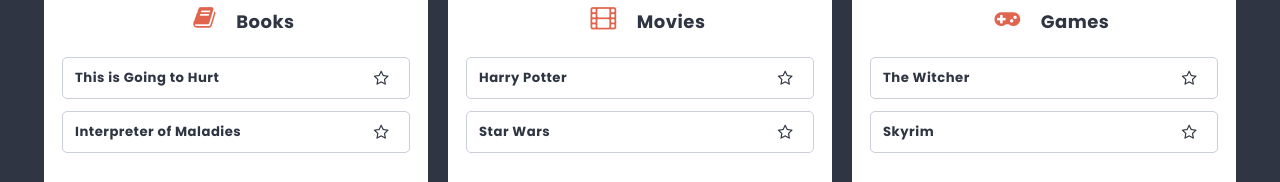
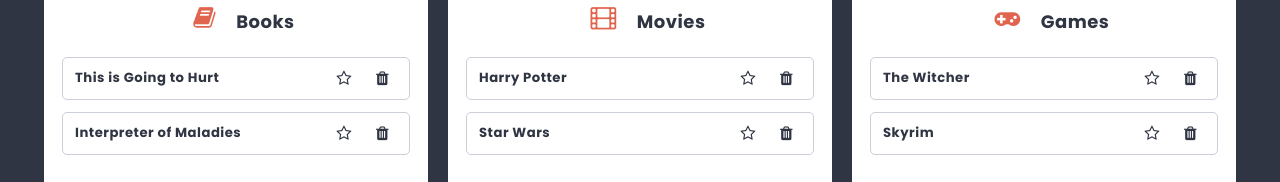
Before and after one commit to olkaman/First-React-App, a React (Create React App) app: page /list/1 in a window 1280 px wide. Shown: the part 410-592 px from the top of the page. Built offline with nearby package versions, Linux system fonts and the light colour scheme.

Commit message:
Add romove card feature

```diff
--- a/src/components/Card/Card.js
+++ b/src/components/Card/Card.js
@@ -1,26 +1,37 @@
 import styles from './Card.module.scss';
 import clsx from 'clsx';
 import { useDispatch } from 'react-redux';
-import { toggleCardFavorite } from '../../redux/cardsRedux';
+import { toggleCardFavorite, removeCard } from '../../redux/cardsRedux';
 
 const Card = ({ id, title, favorite }) => {
   const dispatch = useDispatch();
 
-  const handleClick = (cardId) => {
+  const toggleFavorite = (cardId) => {
     dispatch(toggleCardFavorite(cardId));
+  };
+
+  const removeThisCard = (cardId) => {
+    console.log(cardId);
+    dispatch(removeCard(cardId));
   };
 
   return (
     <li className={styles.card}>
       {title}
+      <div>
         <span
-        onClick={() => handleClick(id)}
+          onClick={() => toggleFavorite(id)}
           className={clsx(
             styles.icon,
             favorite && styles.active,
             ' fa fa-star-o'
           )}
         ></span>
+        <span
+          onClick={() => removeThisCard(id)}
+          className={clsx(styles.icon, ' fa fa-trash')}
+        ></span>
+      </div>
     </li>
   );
 };
--- a/src/redux/cardsRedux.js
+++ b/src/redux/cardsRedux.js
@@ -3,6 +3,7 @@
 
 const ADD_CARD = 'app/lists/ADD_CARD';
 const TOGGLE_CARD_FAVORITE = 'app/lists/TOGGLE_CARD_FAVORITE';
+const REMOVE_CARD = 'app/lists/REMOVE_CARD';
 
 //selectors
 export const getFilteredCards = ({ searchPhrase, cards }, columnId) =>
@@ -19,6 +20,7 @@
   type: TOGGLE_CARD_FAVORITE,
   payload,
 });
+export const removeCard = (payload) => ({ type: REMOVE_CARD, payload });
 
 //subreducer
 const cardsReducer = (statePart = [], action) => {
@@ -31,6 +33,8 @@
           ? { ...card, isFavorite: !card.isFavorite }
           : card
       );
+    case REMOVE_CARD:
+      return statePart.filter((card) => card.id !== action.payload);
     default:
       return statePart;
   }
```
Lines whose indentation alone changed are shown as unchanged.
